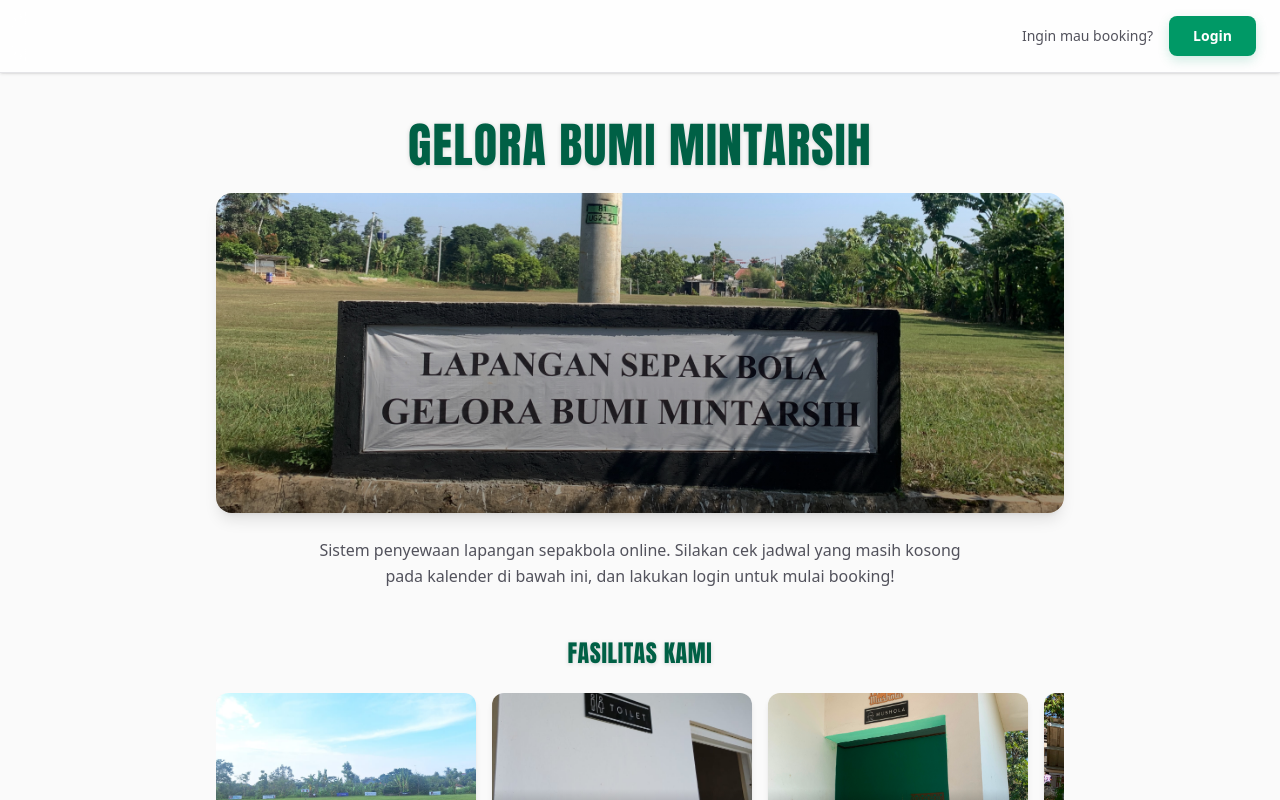
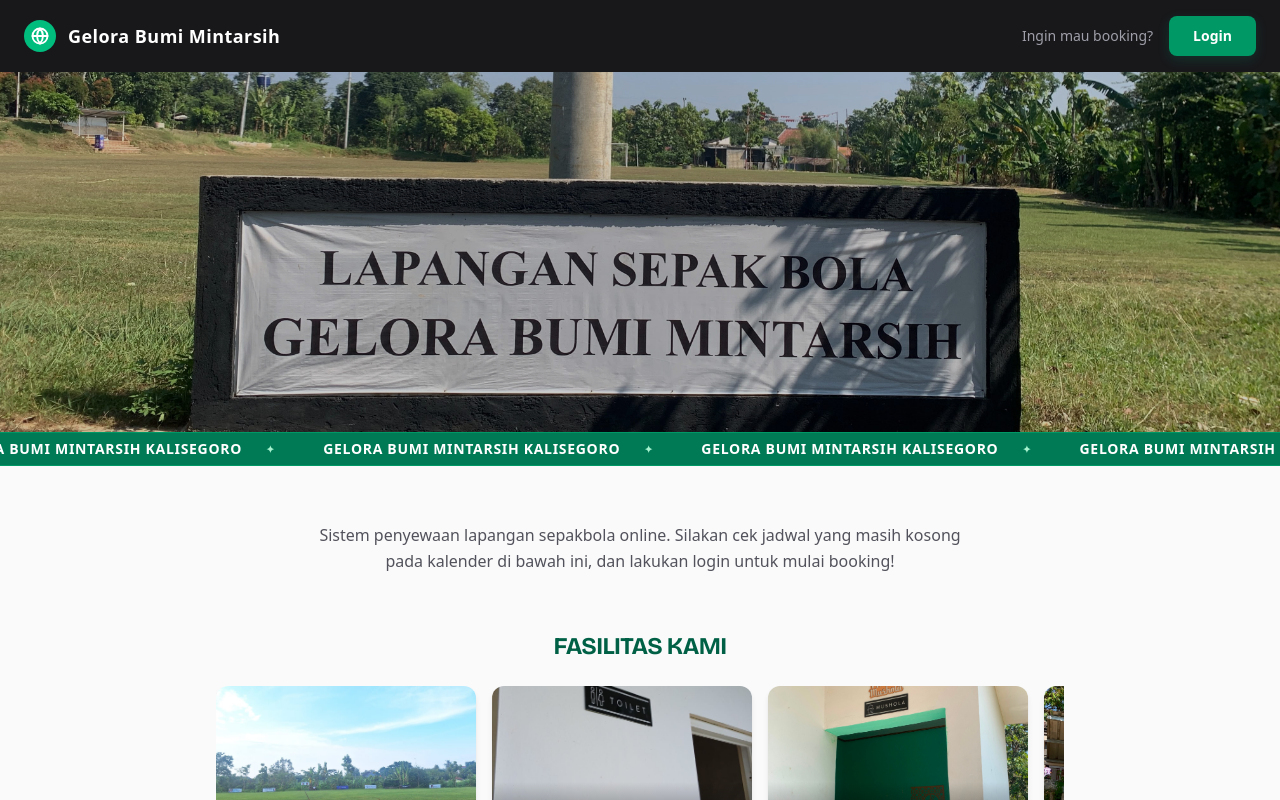
Before and after one commit to kevinsedayu/sewa-lap, a Next.js app: page / in a window 1280 px wide. Shown: the top 800 px of the page. Built offline with nearby package versions, Linux system fonts and the light colour scheme; no server answers; the database is empty.

Commit message:
Update public page UI to match dashboard (full width, marquee, font Bricolage)

```diff
--- a/src/app/page.tsx
+++ b/src/app/page.tsx
@@ -1,9 +1,6 @@
 import { createClient } from '@/lib/supabase/server'
 import Link from 'next/link'
 import BookingCalendar from '@/components/shared/BookingCalendar'
-import { Anton } from 'next/font/google'
-
-const anton = Anton({ weight: '400', subsets: ['latin'] })
 
 export default async function Home() {
   const supabase = await createClient()
@@ -48,24 +45,34 @@ export default async function Home() {
 
   return (
     <div className="min-h-screen bg-zinc-50 font-sans pb-12">
-      {/* Navbar / Header */}
-      <header className="sticky top-0 z-50 bg-white/80 backdrop-blur-md border-b border-zinc-200 px-6 py-4 flex justify-end items-center shadow-sm">
+      {/* Top Navbar Bar */}
+      <div className="w-full">
+        <header className="flex items-center justify-between px-6 py-4 bg-zinc-900 text-white shadow-sm z-50">
+          <div className="flex items-center gap-3">
+            <div className="w-8 h-8 bg-emerald-500 rounded-full flex items-center justify-center shrink-0">
+              <svg width="18" height="18" viewBox="0 0 24 24" fill="none" stroke="#ffffff" strokeWidth="2.5" strokeLinecap="round" strokeLinejoin="round">
+                <circle cx="12" cy="12" r="10" /><path d="M12 2a15.3 15.3 0 0 1 4 10 15.3 15.3 0 0 1-4 10 15.3 15.3 0 0 1-4-10 15.3 15.3 0 0 1 4-10z" /><path d="M2 12h20" />
+              </svg>
+            </div>
+            <span className="text-lg font-bold tracking-wide">Gelora Bumi Mintarsih</span>
+          </div>
+
           <div>
             {user ? (
               <Link
                 href={dashboardPath}
-              className="bg-zinc-900 hover:bg-zinc-800 text-white px-5 py-2.5 rounded-lg text-sm font-semibold transition-all duration-200 shadow-sm"
+                className="bg-emerald-600 hover:bg-emerald-700 text-white px-5 py-2.5 rounded-lg text-sm font-semibold transition-all duration-200 shadow-sm"
               >
                 Ke Dashboard
               </Link>
             ) : (
               <div className="flex items-center gap-4">
-              <span className="hidden sm:inline-block text-sm text-zinc-600 font-medium">
+                <span className="hidden sm:inline-block text-sm text-zinc-400 font-medium">
                   Ingin mau booking?
                 </span>
                 <Link
                   href="/login"
-                className="bg-emerald-600 hover:bg-emerald-700 text-white px-6 py-2.5 rounded-lg text-sm font-semibold transition-all duration-200 shadow-[0_4px_12px_rgba(5,150,105,0.2)] hover:shadow-[0_4px_16px_rgba(5,150,105,0.3)] hover:-translate-y-0.5"
+                  className="bg-emerald-600 hover:bg-emerald-700 text-white px-6 py-2.5 rounded-lg text-sm font-semibold transition-all duration-200 shadow-[0_4px_12px_rgba(5,150,105,0.2)] hover:-translate-y-0.5"
                 >
                   Login
                 </Link>
@@ -74,30 +81,42 @@ export default async function Home() {
           </div>
         </header>
 
-      {/* Main Content */}
-      <main className="max-w-4xl mx-auto px-4 sm:px-6 pt-8 sm:pt-12">
-
-        {/* Header Photo & Title */}
-        <div className="mb-12 text-center">
-          <h1 className={`${anton.className} text-4xl sm:text-5xl text-emerald-800 tracking-wide uppercase mb-6 drop-shadow-sm`}>
-            Gelora Bumi Mintarsih
-          </h1>
-          <div className="w-full h-[240px] sm:h-[320px] rounded-2xl overflow-hidden shadow-lg mb-6 relative group">
+        {/* Hero Image — full width, clean, NO text overlay */}
+        <div className="w-full h-[220px] sm:h-[360px] relative overflow-hidden">
           <img
             src="/lapangan.jpeg"
             alt="Gelora Bumi Mintarsih"
-              className="w-full h-full object-cover transition-transform duration-700 group-hover:scale-105"
+            className="w-full h-full object-cover"
           />
-            <div className="absolute inset-0 bg-gradient-to-t from-black/40 to-transparent pointer-events-none"></div>
+          <div className="absolute inset-0 bg-black/20 pointer-events-none"></div>
         </div>
+
+        {/* Marquee Ticker — scrolling text below hero */}
+        <div className="marquee-wrapper bg-emerald-700 py-1.5 border-y border-emerald-600">
+          <div className="marquee-track">
+            {[...Array(8)].map((_, i) => (
+              <span key={i} className="flex items-center gap-6 px-6 font-bold text-sm uppercase" style={{ color: '#ffffff', letterSpacing: '0.05em' }}>
+                Gelora Bumi Mintarsih Kalisegoro
+                <span style={{ color: '#a7f3d0', fontSize: '10px' }}>✦</span>
+              </span>
+            ))}
+          </div>
+        </div>
+      </div>
+
+      {/* Main Content */}
+      <main className="max-w-4xl mx-auto px-4 sm:px-6 pt-10 sm:pt-14">
+
+        {/* Intro Text */}
+        <div className="mb-14 text-center">
           <p className="text-base text-zinc-600 max-w-2xl mx-auto leading-relaxed">
             Sistem penyewaan lapangan sepakbola online. Silakan cek jadwal yang masih kosong pada kalender di bawah ini, dan lakukan login untuk mulai booking!
           </p>
         </div>
 
-        {/* Fasilitas Slider */}
-        <div className="mb-16">
-          <h2 className={`${anton.className} text-2xl text-emerald-800 mb-6 tracking-wide uppercase text-center drop-shadow-sm`}>
+        {/* Kalender Jadwal Kosong */}
+        <div>
+          <h2 className="text-2xl font-bold text-emerald-800 mb-6 tracking-tight uppercase text-center">
             Fasilitas Kami
           </h2>
           <div className="flex overflow-x-auto snap-x snap-mandatory gap-4 pb-4 -mx-4 px-4 sm:mx-0 sm:px-0 scrollbar-hide">
```
Lines whose indentation alone changed are shown as unchanged.
